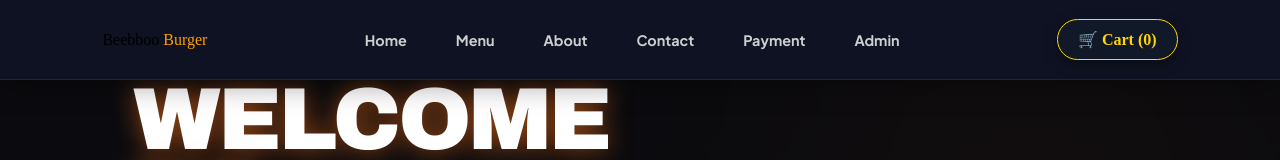
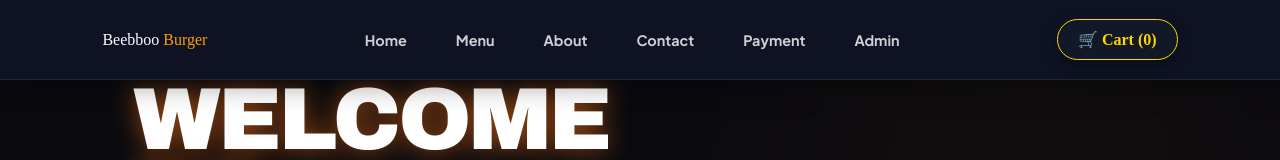
Before and after one commit to sebona9888/beebboo-burger, a React (Vite) app: page / in a window 1280 px wide. Shown: the top 160 px of the page. Built offline with nearby package versions, Linux system fonts and the light colour scheme.

Commit message:
Fix navbar visibility and logo color

```diff
--- a/src/components/Navbar/Navbar.jsx
+++ b/src/components/Navbar/Navbar.jsx
@@ -15,7 +15,8 @@ const Navbar = () => {
 
     return (
         <nav className="navbar">
-            <Link to="/" className="logo" style={linkStyle}>
+            {/* Beebboo bifa adii (#fff) gochuun background gurraacha irratti akka mul'atu gooneera */}
+            <Link to="/" className="logo" style={{ ...linkStyle, color: '#fff' }}>
                 Beebboo <span style={{ color: '#ff9d00' }}>Burger</span>
             </Link>
 
@@ -29,7 +30,7 @@ const Navbar = () => {
             </ul>
 
             <div className="nav-icons">
-                <Link to="/cart" className="cart-btn" style={{ ...linkStyle, color: '#000' }}>
+                <Link to="/cart" className="cart-btn" style={{ ...linkStyle, color: '#fff' }}>
                     🛒 Cart ({cartCount})
                 </Link>
             </div>
```
